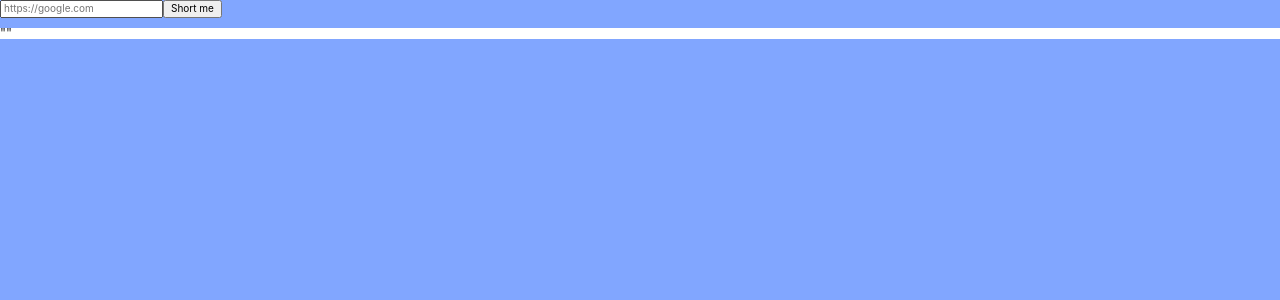
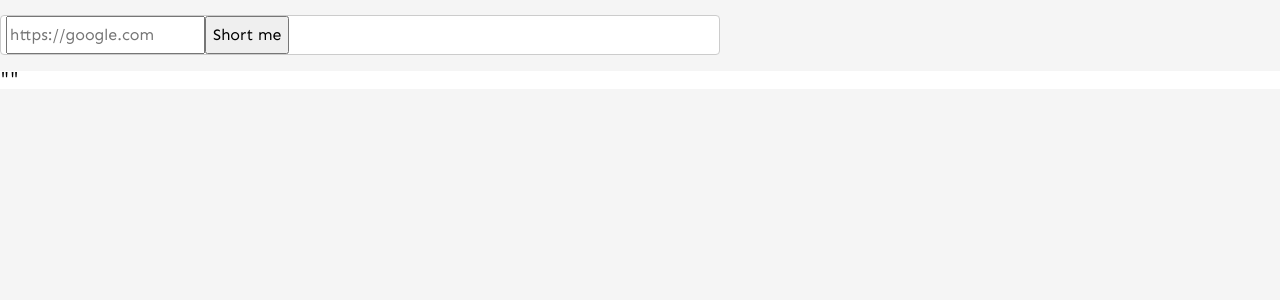
Before and after one commit to ultrox/crowd, a React (Create React App) app: page / in a window 1280 px wide. Shown: the top 300 px of the page. Built offline with nearby package versions, Linux system fonts and the light colour scheme; no server answers.

Commit message:
add css for main design

```diff
--- a/src/App.css
+++ b/src/App.css
@@ -1,38 +1,143 @@
-.App {
+:root {
+  font-size: 62.5%;
+  --main-color: #002553;
+  --text-color: #dadada;
+  --button-color: #1075f5;
+  --max-width: 720px;
+}
+
+* {
+  box-sizing: border-box;
+}
+
+body {
+  font-family: 'Sen';
+  font-size: 1.6rem;
+  margin: 0;
+  min-width: 325px;
+  width: 100%;
+  height: 100%;
+  background: whitesmoke;
+}
+
+h3,
+p {
+  margin: 0;
+}
+
+.logo-text {
+  font-size: 3.5rem;
+}
+
+.slogan {
+  text-align: center;
+  font-size: 1.5rem;
+}
+
+.content {
+  display: flex;
+  flex-flow: column;
+  align-items: center;
+  justify-content: center;
+}
+
+form {
+  height: 4rem;
+  display: flex;
+  margin-top: 1.5rem;
+  background: white;
+  border-radius: 4px;
+  overflow: hidden;
+  border: 1px solid #ccc;
+  padding-left: 0.5rem;
+  width: 100%;
+  max-width: var(--max-width);
+}
+
+.shorten {
+  font-size: 14px;
+  flex: 1;
+  outline: none;
+  border: 0;
+  padding: 0;
+  padding-right: 1rem;
+}
+
+.shorten-action {
+  text-transform: uppercase;
+  letter-spacing: 0.1rem;
+  color: white;
+  cursor: pointer;
+  flex-shrink: 0;
+  border: 0;
+  padding: 0 1rem;
+  background-color: var(--button-color);
+}
+.shorten-action:hover {
+  background-color: #0f71ec;
+}
+
+header {
+  background-color: var(--main-color);
+  color: whitesmoke;
+  padding: 5rem 0;
+}
+
+.information h4 {
   text-align: center;
 }
 
-.App-logo {
-  height: 40vmin;
-  pointer-events: none;
+.information {
+  padding: 1rem;
+  border: 1px solid #ccc;
+  margin: auto;
+  margin-top: 2rem;
+  max-width: var(--max-width);
 }
 
-@media (prefers-reduced-motion: no-preference) {
-  .App-logo {
-    animation: App-logo-spin infinite 20s linear;
+.full-url {
+  white-space: nowrap;
+  overflow-x: auto;
+}
+
+.info-content {
+  display: flex;
+  justify-content: space-between;
+  align-items: baseline;
+}
+@media (min-width: 768px) {
+  .info-content {
+    flex-direction: row;
   }
 }
 
-.App-header {
-  background-color: #282c34;
-  min-height: 100vh;
-  display: flex;
-  flex-direction: column;
-  align-items: center;
-  justify-content: center;
-  font-size: calc(10px + 2vmin);
-  color: white;
+.info-content > * {
+  margin-top: 1rem;
 }
 
-.App-link {
-  color: #61dafb;
+.container {
+  width: 100%;
+  padding: 0 2rem;
+  margin: 0 auto;
 }
 
-@keyframes App-logo-spin {
-  from {
-    transform: rotate(0deg);
-  }
-  to {
-    transform: rotate(360deg);
+@media (min-width: 640px) {
+  .container {
+    max-width: 640px;
   }
 }
+@media (min-width: 768px) {
+  .container {
+    max-width: 768px;
+  }
+}
+@media (min-width: 1024px) {
+  .container {
+    max-width: 1024px;
+  }
+}
+@media (min-width: 1280px) {
+  .container {
+    max-width: 1280px;
+  }
+}
--- a/src/styles/generic.js
+++ b/src/styles/generic.js
@@ -24,7 +24,4 @@ ${normalize}
 	*, *::before, *::after {
 		box-sizing: inherit;
 	}
-  body {
-    background: rgb(129, 166, 255);
-  }
 `
```
